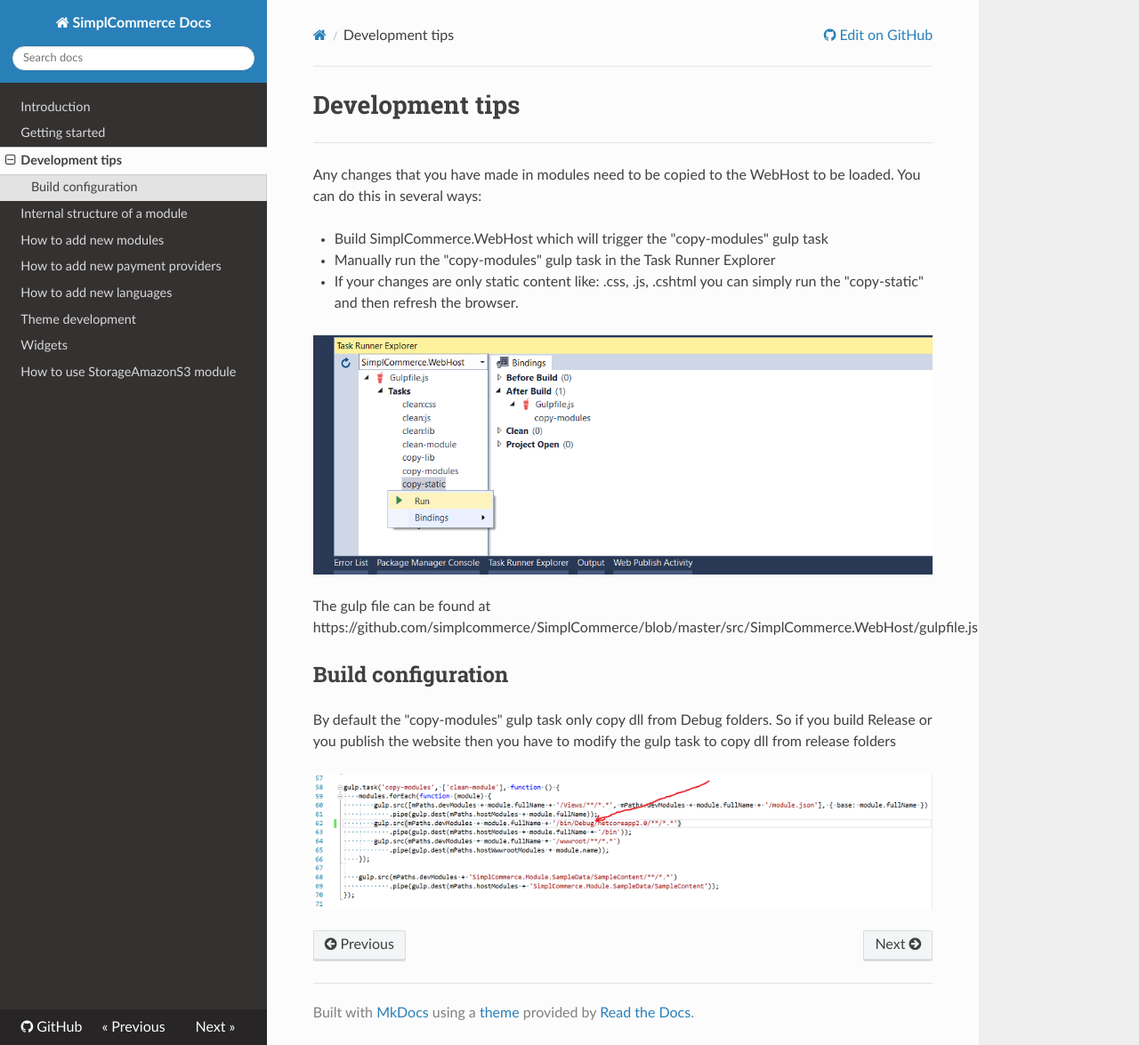
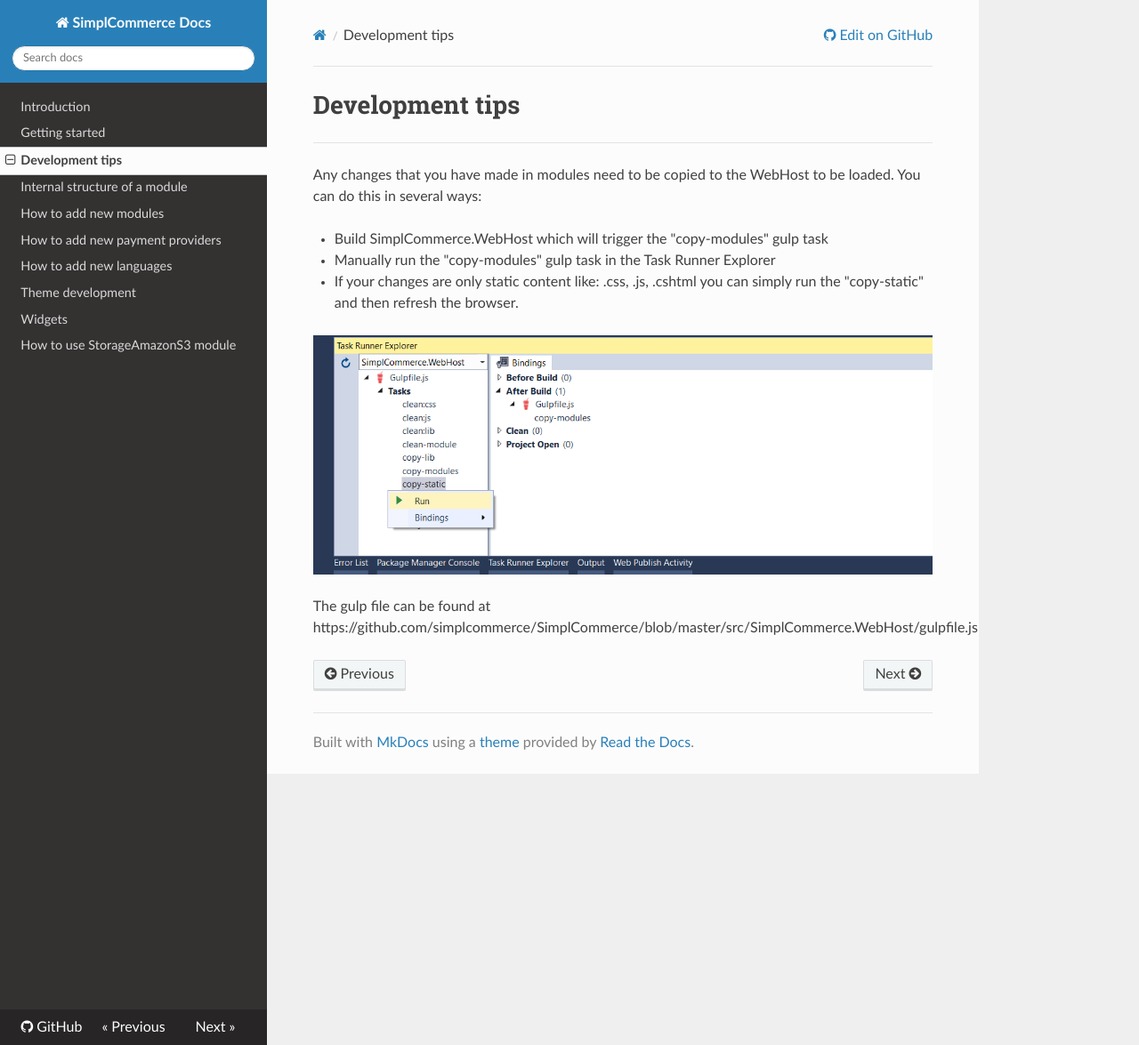
Before and after one commit to simplcommerce/docs, an MkDocs documentation site: the page built from docs/development-tips.md, in a window 1280 px wide and 1175 px high. Shown: the whole window at 89% size. Built offline with MkDocs 1.6.1, drawn with Linux system fonts in a browser that asks for light colours; nearby versions of some CDN libraries; old or Windows-style settings are respelled for this version of MkDocs.

Commit message:
no need manually specify build configuration any more

```diff
--- a/docs/development-tips.md
+++ b/docs/development-tips.md
@@ -11,9 +11,3 @@
 ![Task runner](images/taskrunner.png)
 
 The gulp file can be found at https://github.com/simplcommerce/SimplCommerce/blob/master/src/SimplCommerce.WebHost/gulpfile.js
-
-## Build configuration
-
-By default the "copy-modules" gulp task only copy dll from Debug folders. So if you build Release or you publish the website then you have to modify the gulp task to copy dll from release folders
-
-![copy-modules](images/copy-modules.png)
```
